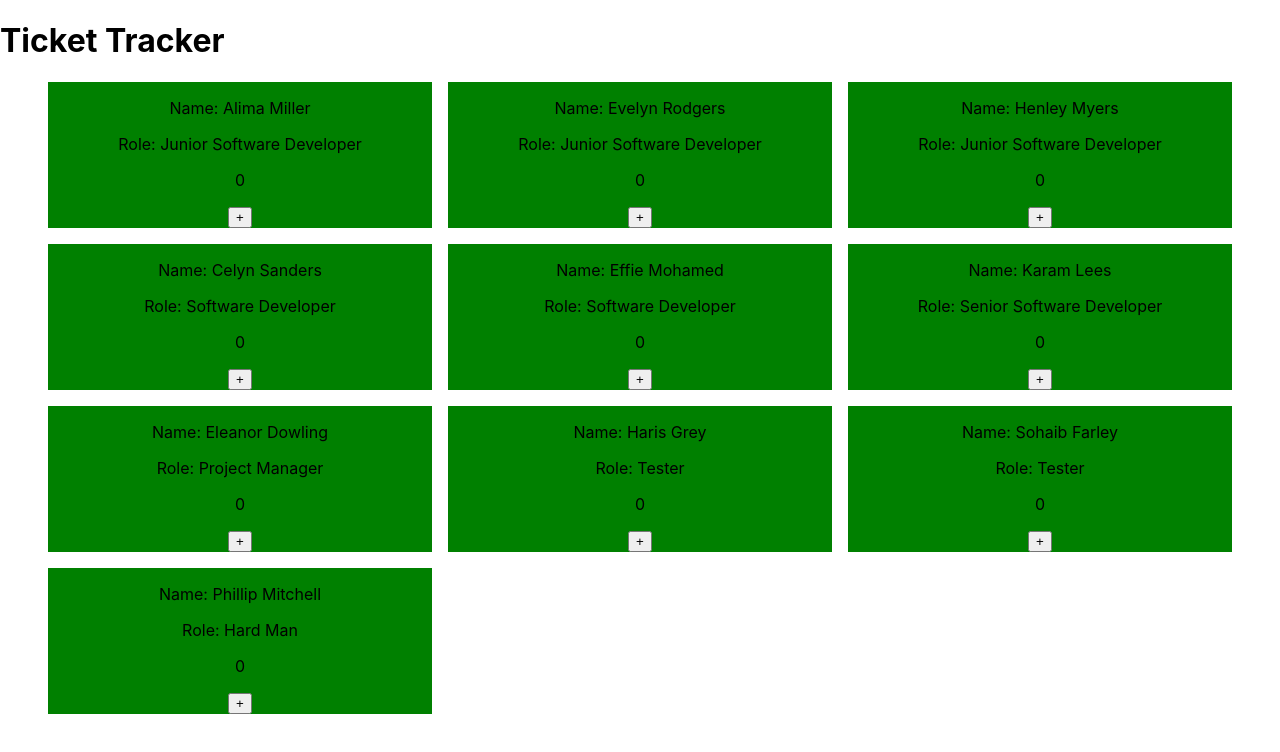
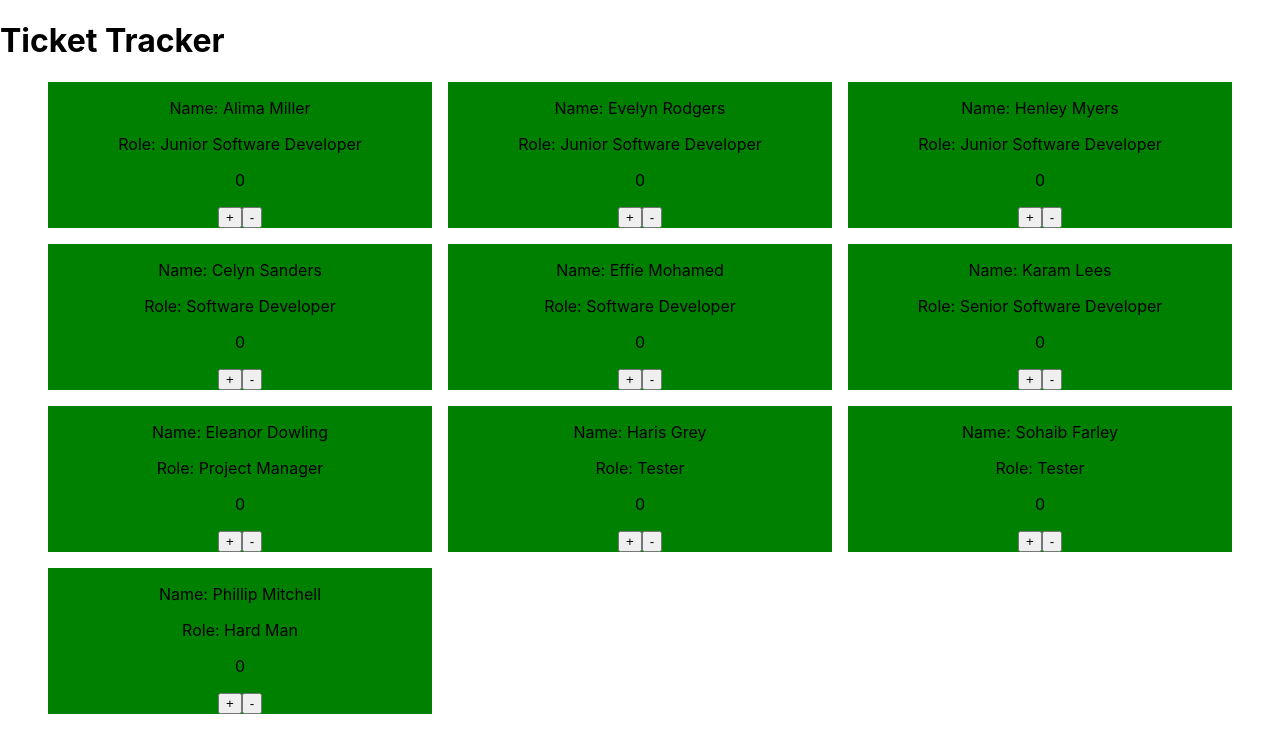
Before and after one commit to Benyamin428/React-Ticket-System, a React (Create React App) app in the folder ticket-system/: page / in a window 1280 px wide. Shown: the top 752 px of the page. Built offline with nearby package versions, Linux system fonts and the light colour scheme.

Commit message:
Added minus button to remove tickets

```diff
--- a/ticket-system/src/assets/components/Employee/Employee.jsx
+++ b/ticket-system/src/assets/components/Employee/Employee.jsx
@@ -5,7 +5,7 @@ const Employee = ({teamArr}) => {
 
     const [ticket, setTicket] = useState([]);
 
-    if (ticket.length != teamArr.length) {
+    if (ticket.length !== teamArr.length) {
         teamArr.forEach(teamMember => {
             ticket.push({[teamMember.id]: 0});
         })
@@ -17,6 +17,14 @@ const Employee = ({teamArr}) => {
         setTicket(newTicketArr);
     }
 
+    const handleMinusButtonClick = (teamMember, index) => {
+        let newTicketArr = [...ticket];
+        if (newTicketArr[index][teamMember.id] > 0) {
+            newTicketArr[index][teamMember.id] -= 1;
+            setTicket(newTicketArr);
+        }
+    }
+
     const listOfEmployees = teamArr.map((teamMember, index) => {
         return (
             <div className="team__employee-card" key={teamMember.id}>
@@ -24,6 +32,7 @@ const Employee = ({teamArr}) => {
                 <p>Role: {teamMember.role}</p>
                 <p>{ticket[index][teamMember.id]}</p>
                 <button onClick={() => handlePlusButtonClick(teamMember, index)}>+</button>
+                <button onClick={() => handleMinusButtonClick(teamMember, index)}>-</button>
             </div>
         );
     })
```
